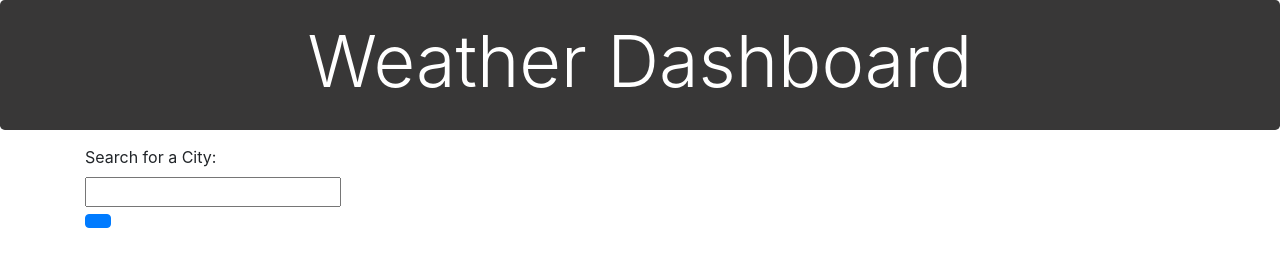
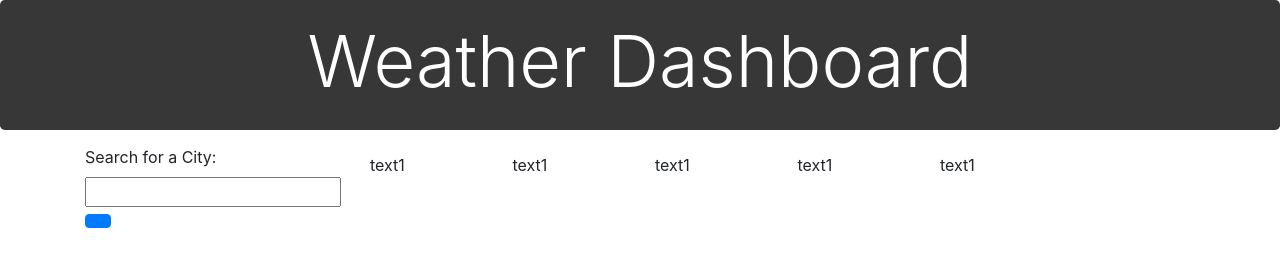
Before and after one commit to anniavd/weather-dashboard, a plain HTML site: page index.html in a window 1280 px wide. Drawn offline with nearby package versions, Linux system fonts and the light colour scheme; a web font is replaced by a local one.

Commit message:
add a new row

```diff
--- a/index.html
+++ b/index.html
@@ -18,7 +18,7 @@
         <h1 class="display-3  lead">Weather Dashboard</h1>
     </header>
 
-    <main class=" container flex-row justify-space-between">
+    <main class=" container flex-row "> <!--container-fluid-->
         <div class="row ">
             <div class=" col-12 col-md-3 ">
                 <form id="city-form">
@@ -39,10 +39,23 @@
                 </div>
                 <!--5 day forecast-->
                 <div id="forecast" >
-                    <div  id="allday" >
-                        <div  id= "eachday">
+                    <div  id="allday" class="row  ">
+                    <div class="col-md-2  ">
+                       <div  id= "eachday1" > text1</div>
+                    </div>
+                    <div class="col-md-2 ">
+                      <div  id= "eachday2" > text1</div>
+                    </div>
+                    <div class="col-md-2 ">
+                       <div  id= "eachday3" >text1 </div>
+                    </div>
+                    <div class="col-md-2 ">
+                       <div  id= "eachday4" >text1 </div>
+                    </div>
+                    <div class="col-md-1 ">
+                       <div  id= "eachday5" > text1</div>
+                    </div>
 
-                        </div>
                     </div>
 
                 </div>
```
